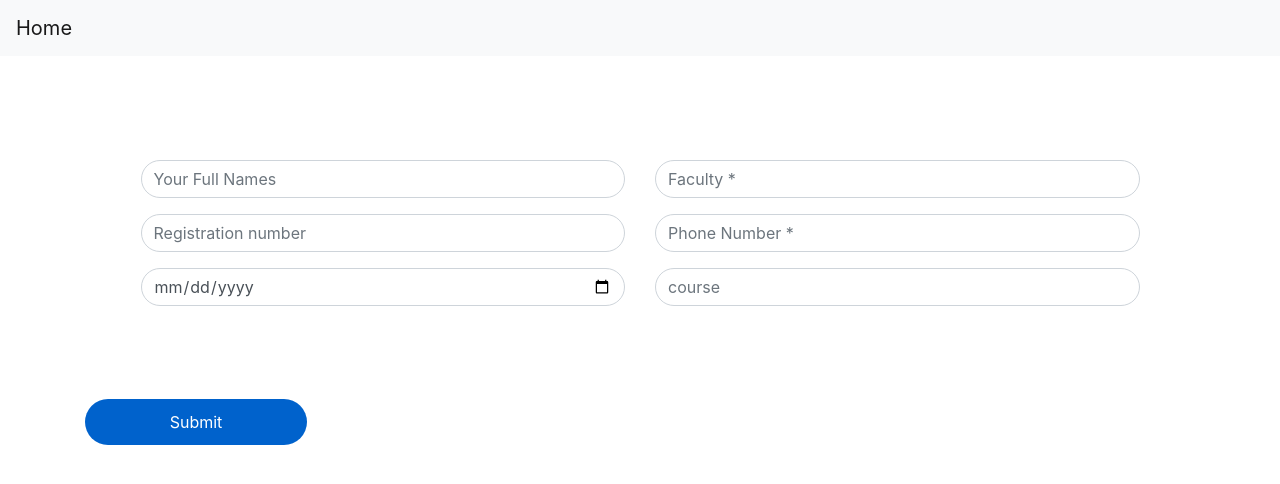
After one commit to AMfalme/chatbot, a Flask app: template templates/registration.html in a window 1280 px wide. The commit adds this page. Shown: the top 484 px of the page. Run offline with Flask 2, Linux system fonts and the light colour scheme; the template is opened without the code that fills it, so the values that code supplies are empty; parts of the project's set-up code (start-up, migrations or seed data) failed here and were passed over; some libraries are stand-ins or nearby versions.

Commit message:
add registration page, add models for Student
To do - connect to DB, populate DB, create report

```diff
--- a/app.py
+++ b/app.py
@@ -6,7 +6,7 @@ app = Flask(__name__)
 
 @app.get("/")
 def index_get():
-    return render_template("index.html")
+    return render_template("registration.html")
 
 
 @app.post("/predict")
--- a/chat.py
+++ b/chat.py
@@ -33,11 +33,9 @@ bot_name = "Anne"
 
 def get_response(msg):
     sentence = tokenize(msg)
-    print('sentence: ',sentence)
     X = bag_of_words(sentence, all_words)
     X = X.reshape(1, X.shape[0])
     X = torch.from_numpy(X).to(device)
-    print(X)
 
     output = model(X)
     _, predicted = torch.max(output, dim=1)
@@ -49,7 +47,6 @@ def get_response(msg):
     if prob.item() > 0.75:
         for intent in intents['intents']:
             if tag == intent["tag"]:
-                print(tag)
                 return random.choice(intent['responses'])
 
     return "Okay, kindly tell more ..."
--- a/intents.json
+++ b/intents.json
@@ -1,17 +1,5 @@
 {
   "intents": [
-    // not working
-    {
-      "tag":"structure",
-      "patterns":[
-        "where is the fee structure?",
-        "fee structure"
-      ],
-      "responses":[
-        "On the student portal in the finance section",
-        "visit the student portal"
-      ]
-    },
     {
       "tag": "greeting",
       "patterns": [
@@ -29,7 +17,17 @@
         "Hi there, how can I help?"
       ]
     },
-
+    {
+      "tag":"structure",
+      "patterns":[
+        "where is the fee structure?",
+        "fee structure"
+      ],
+      "responses":[
+        "On the student portal in the finance section",
+        "visit the student portal"
+      ]
+    },
     {
       "tag": "goodbye",
       "patterns": ["Bye", "See you later", "Goodbye"],
@@ -53,7 +51,7 @@
       ]
     },
 
-      // not working
+
       { "tag": "language",
         "patterns": [
           "What languages are used in coding units?"
@@ -62,7 +60,7 @@
           "There are various languages; JavaScript, C#, Python, C+=, C,HTML CSS and PHP, to name a few"]
         },
 
-        // answers come from the coding tag
+
       { "tag": "stater language",
         "patterns":[
           "What language should I start with?"
@@ -82,7 +80,7 @@
       "responses": [
         "All fees must be payed by the end of the second month."]
       },
-      // answer comes from the previous payments
+
       {"tag": "receipts",
         "patterns":[
           "Can I get a receipt?"],
@@ -92,7 +90,7 @@
 
     },
 
-    // answer comes from payments intents
+
       {"tag":"mobile payment",
       "patterns":[
           "Can I pay with Mpesa?",
@@ -102,7 +100,7 @@
         "The school paybill is 522384 and the account number is the student's registration number."
       ]
     },
-    // brings tell me more
+
     {
       "tag": "access",
       "patterns": [
@@ -111,7 +109,7 @@
       ],
       "responses": [
           "They're on the e-learning platform under the unit you require.",
-          "They can ony be on the e-learning portal"
+          "They can only be on the e-learning portal"
       ]
     },
     {  "tag": "schedules",
@@ -134,7 +132,6 @@
         "A class takes 3 hours max."
       ]
     },
-    // working
     {
       "tag": "funny",
       "patterns": [
@@ -148,7 +145,6 @@
       ]
     },
 	{
-    // working
 		"tag": "registration",
 		"patterns": [
 		  "Where do I register units?"
@@ -157,10 +153,9 @@
 		  "Unit registration is done on the student portal under the academics section."
     ]
   },
-  // returns previous registration
-  { "tag": "modules",
+  { "tag": "units number semester",
     "patterns":[
-		  "How many modules are studied in one semester?"
+		  "How many units are studied in one semester?"
     ],
     "responses":[
 		  "This depends on the course you take."
--- a/static/css/style.css
+++ b/static/css/style.css
@@ -206,3 +206,36 @@ body {
     box-shadow: 0px 10px 15px rgba(0, 0, 0, 0.1);
     cursor: pointer;
 }
+
+
+
+/* registration section */
+
+
+.note
+{
+    text-align: center;
+    height: 80px;
+    background: -webkit-linear-gradient(left, #0072ff, #8811c5);
+    color: #fff;
+    font-weight: bold;
+    line-height: 80px;
+}
+.form-content
+{
+    padding: 5%;
+    margin-bottom: 2%;
+}
+.form-control{
+    border-radius:1.5rem !important;
+}
+.btnSubmit
+{
+    border:none;
+    border-radius:1.5rem;
+    padding: 1%;
+    width: 20%;
+    cursor: pointer;
+    background: #0062cc;
+    color: #fff;
+}
--- /dev/null
+++ b/templates/registration.html
@@ -0,0 +1,64 @@
+<!DOCTYPE html>
+<html lang="en">
+<link rel="stylesheet" href="{{ url_for('static', filename='css/style.css') }}">
+<link href="//maxcdn.bootstrapcdn.com/bootstrap/4.1.1/css/bootstrap.min.css" rel="stylesheet" id="bootstrap-css">
+<script src="//maxcdn.bootstrapcdn.com/bootstrap/4.1.1/js/bootstrap.min.js"></script>
+<script src="//cdnjs.cloudflare.com/ajax/libs/jquery/3.2.1/jquery.min.js"></script>
+<head>
+    <meta charset="UTF-8">
+    <title>Chatbot</title>
+</head>
+<body>
+
+    <nav class="navbar navbar-expand-lg navbar-light bg-light mb-5">
+        <a class="navbar-brand" href="#">Home</a>
+        <button class="navbar-toggler" type="button" data-toggle="collapse" data-target="#navbarSupportedContent" aria-controls="navbarSupportedContent" aria-expanded="false" aria-label="Toggle navigation">
+          <span class="navbar-toggler-icon"></span>
+        </button>
+
+
+      </nav>
+<div class="container register-form">
+
+    <div class="form">
+
+        <div class="form-content">
+            <div class="row">
+                <div class="col-md-6">
+                    <div class="form-group">
+                        <input type="text" class="form-control" name="names" placeholder="Your Full Names " value=""/>
+                    </div>
+                    <div class="form-group">
+                        <input type="text" class="form-control" name="reg_no" placeholder="Registration number" value=""/>
+                    </div>
+                </div>
+                <div class="col-md-6">
+                    <div class="form-group">
+                        <input type="text" class="form-control" name="faculty" placeholder="Faculty *" value=""/>
+                    </div>
+                    <div class="form-group">
+                        <input type="text" class="form-control" name="phonenumber" placeholder="Phone Number *" value=""/>
+                    </div>
+
+                </div>
+                <div class="col-md-6">
+                    <div class="form-group">
+                        <input type="date" class="form-control" placeholder="Year of study *" value=""/>
+                    </div>
+
+                </div>
+                <div class="col-md-6">
+
+                    <div class="form-group">
+                        <input type="text" class="form-control" placeholder="course " value=""/>
+                    </div>
+                </div>
+
+                </div>
+            </div>
+            <button type="button" class="btnSubmit">Submit</button>
+        </div>
+    </div>
+</div>
+</body>
+</html>
```
Also changed, not shown: model.py (+7 -5 lines), 1 other file.
